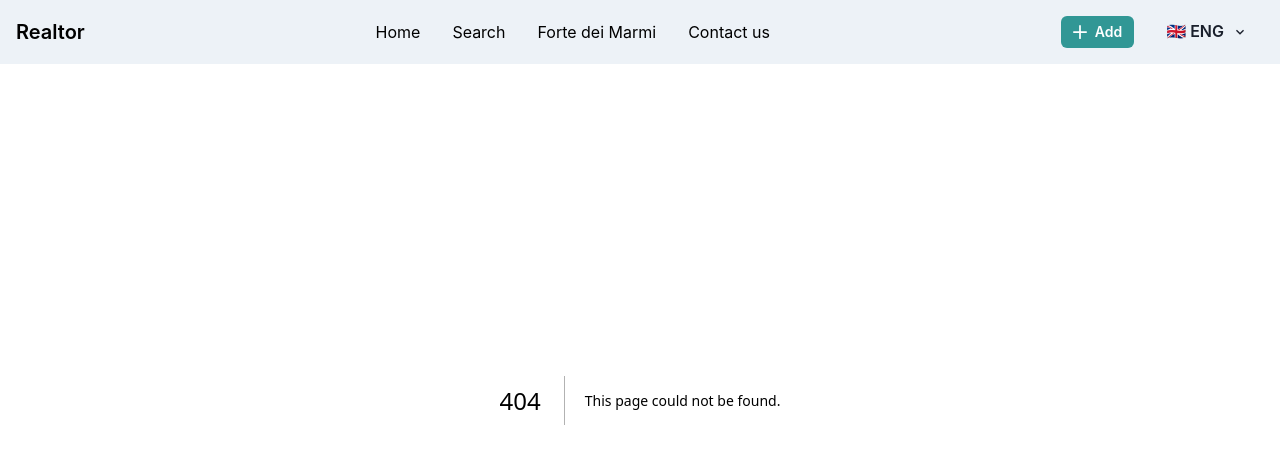
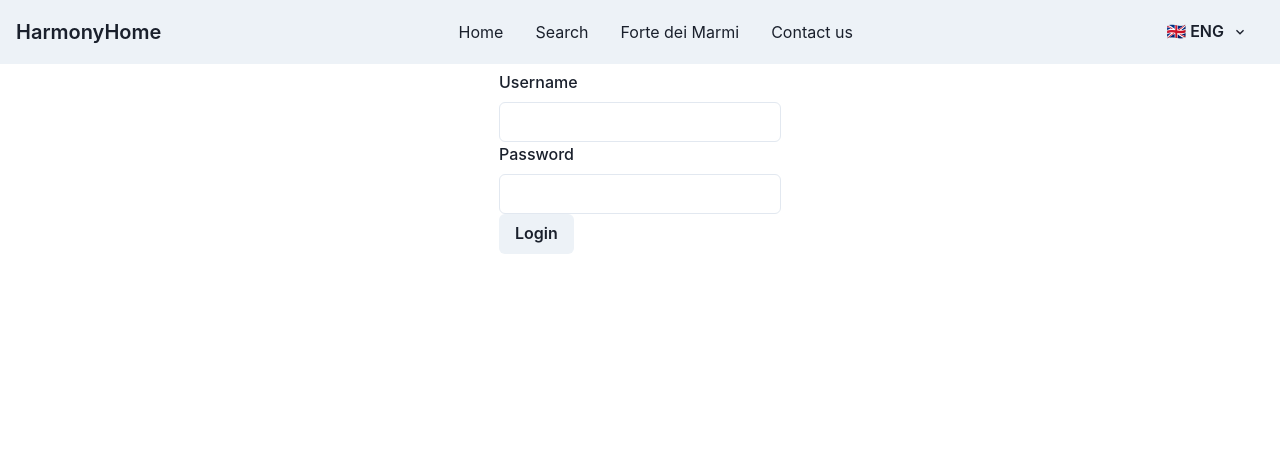
Before and after one commit to royce777/estates-nextjs, a Next.js app: page /login in a window 1280 px wide. Before the commit this address had no page. Shown: the top 464 px of the page. Built offline with nearby package versions, Linux system fonts and the light colour scheme.

Commit message:
added UserContext to manage admin content added login page to allow admin access

```diff
--- a/components/MySlider/MySlider.jsx
+++ b/components/MySlider/MySlider.jsx
@@ -17,7 +17,7 @@ const MySlider = ({t}) => {
         <Box width='100%' position='absolute'>
             <Center>
             <Text fontSize='50px' color='white' align='center'>
-             {t('home:welcome_msg', {app_name: 'Realtor'})}
+             {t('home:welcome_msg', {app_name: 'HarmonyHome'})}
             </Text>
             </Center>
             <Center>
--- a/components/Navbar/Navbar.jsx
+++ b/components/Navbar/Navbar.jsx
@@ -16,12 +16,13 @@ import {
 } from "@chakra-ui/react";
 import { HamburgerIcon, CloseIcon, AddIcon } from "@chakra-ui/icons";
 import Link from "next/link";
-import {useRouter} from 'next/router'
+import { useRouter } from 'next/router'
 import en from './translation/en'
 import it from './translation/it'
 import ru from './translation/ru'
 import MySelect from '../MySelect/MySelect'
 import { useState } from "react";
+import { useUser } from '../../context/UserContext';
 
 
 const NavLink = ({ children, path }) => (
@@ -41,7 +42,7 @@ const NavLink = ({ children, path }) => (
 const locales = [
   {
     label: '🇬🇧 ENG',
-    value : 'en'
+    value: 'en'
   },
   {
     label: '🇮🇹 ITA',
@@ -59,19 +60,21 @@ const selectLocale = (locale) => {
   else return en;
 }
 
-export default function Navbar(){
+
+export default function Navbar() {
   const { isOpen, onOpen, onClose } = useDisclosure();
   const router = useRouter()
-  const {locale} = router;
+  const { locale } = router;
   const t = selectLocale(locale)
   const [localeVal, setLocaleVal] = useState(locale)
+  const { isAdmin } = useUser();
 
   const setNewLocale = (newValue) => {
     setLocaleVal(newValue)
     const { pathname, asPath, query } = router
     router.push({ pathname, query }, asPath, { locale: newValue })
   }
-  const Links =  [
+  const Links = [
     {
       name: t.home,
       path: "/",
@@ -100,7 +103,7 @@ export default function Navbar(){
           display={{ md: "none" }}
           onClick={isOpen ? onClose : onOpen}
         />
-          <Box fontSize='xl' fontWeight='semibold'>Realtor</Box>
+        <Box fontSize='xl' fontWeight='semibold'>HarmonyHome</Box>
         <HStack spacing={8} alignItems={"center"}
           justifyContent={"space-between"}>
           <HStack
@@ -116,6 +119,7 @@ export default function Navbar(){
           </HStack>
         </HStack>
         <Flex alignItems={"center"}>
+          {isAdmin &&
             <Link href="/newestate">
               <Button
                 variant={"solid"}
@@ -127,6 +131,7 @@ export default function Navbar(){
                 Add
               </Button>
             </Link>
+          }
           <MySelect locales={locales}
             value={localeVal}
             onChange={(newValue) => setNewLocale(newValue)}
--- /dev/null
+++ b/context/UserContext.js
@@ -0,0 +1,20 @@
+import { createContext, useContext, useState, useEffect } from 'react';
+
+const UserContext = createContext('user');
+
+export const UserProvider = ({ children }) => {
+  const [isAdmin, setIsAdmin] = useState(false);
+
+  useEffect(() => {
+    const adminStatus = localStorage.getItem('isAdmin') === 'true';
+    setIsAdmin(adminStatus);
+  }, []);
+
+  return (
+    <UserContext.Provider value={{ isAdmin, setIsAdmin }}>
+      {children}
+    </UserContext.Provider>
+  );
+};
+
+export const useUser = () => useContext(UserContext);
--- a/pages/_app.js
+++ b/pages/_app.js
@@ -1,18 +1,21 @@
 import Layout from "../components/Layout";
 import { ChakraProvider } from "@chakra-ui/react";
-import Router from "next/router";
 import Head from "next/head";
 import { appWithTranslation } from "next-i18next";
+import { UserProvider } from "../context/UserContext"; // Import UserProvider
+
 
 function MyApp({ Component, pageProps }) {
   return (
     <>
-      <Head></Head>
-      <ChakraProvider>
-        <Layout>
-          <Component {...pageProps} />
-        </Layout>
-      </ChakraProvider>
+      <Head />
+      <UserProvider>
+        <ChakraProvider>
+          <Layout>
+            <Component {...pageProps} />
+          </Layout>
+        </ChakraProvider>
+      </UserProvider>
     </>
   );
 }
--- /dev/null
+++ b/pages/login.js
@@ -0,0 +1,51 @@
+import { useState } from 'react';
+import axios from 'axios';
+import { useRouter } from 'next/router';
+import { Text, Center, Box, Button, FormControl, FormLabel, Input } from "@chakra-ui/react";
+
+export default function Login() {
+  const [username, setUsername] = useState('');
+  const [password, setPassword] = useState('');
+  const router = useRouter();
+
+  const handleLogin = async (e) => {
+    e.preventDefault();
+    try {
+      const response = await axios.post('http://127.0.0.1:5000/login', {
+        username,
+        password,
+      },
+        { withCredentials: true });
+
+      if (response.status === 200) {
+        localStorage.setItem('isAdmin', true);
+        router.push('/');
+      } else {
+        console.log('Login failed');
+      }
+
+    } catch (error) {
+      console.error('Login failed:', error);
+    }
+  };
+
+  return (
+    <>
+      <Box paddingTop="70px">
+        <Center>
+          <form onSubmit={handleLogin}>
+            <FormControl>
+              <FormLabel htmlFor="username">Username</FormLabel>
+              <Input name="username" onChange={(e) => setUsername(e.target.value)} />
+            </FormControl>
+            <FormControl>
+              <FormLabel htmlFor="password">Password</FormLabel>
+              <Input name="password" onChange={(e) => setPassword(e.target.value)} />
+            </FormControl>
+            <Button type="submit">Login</Button>
+          </form>
+        </Center>
+      </Box>
+    </>
+  );
+}
```
Lines whose indentation alone changed are shown as unchanged.
